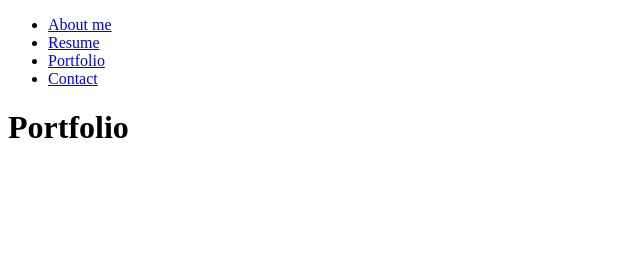
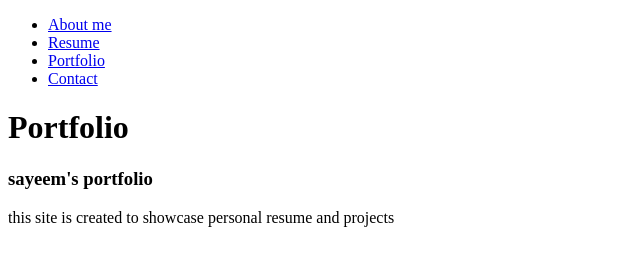
Before and after one commit to sayeems/gatsbyportfolio, a Gatsby site: page /portfolio in a window 1280 px wide. Shown: the whole page, without its empty margins (0-640 px from the left). Built offline with nearby package versions, Linux system fonts and the light colour scheme; Gatsby itself is replaced by a stand-in of ours.

Commit message:
added the test siteMetadata

```diff
--- a/gatsby-config.js
+++ b/gatsby-config.js
@@ -6,5 +6,14 @@
 
 module.exports = {
   /* Your site config here */
-  plugins: [],
+  siteMetadata: {
+    title: "sayeem's portfolio",
+    description:
+      "this site is created to showcase personal resume and projects",
+  },
+  plugins: [
+    `gatsby-plugin-image`,
+    `gatsby-plugin-sharp`,
+    `gatsby-transformer-sharp`,
+  ],
 }
--- a/src/components/Layout.js
+++ b/src/components/Layout.js
@@ -1,5 +1,6 @@
 import React from 'react'
 import Leftbar from './Leftbar'
+import "../assets/css/main.css"
 
 const Layout = ({children}) => {
   return (
--- a/src/pages/portfolio/index.js
+++ b/src/pages/portfolio/index.js
@@ -1,10 +1,29 @@
-import React from 'react'
-import Layout from '../../components/Layout'
+import React from "react"
+import Layout from "../../components/Layout"
+import { useStaticQuery, graphql } from "gatsby"
+
+const portfolioQuery = graphql`
+  {
+    site {
+      siteMetadata {
+        title
+        description
+      }
+    }
+  }
+`
 
 function Portfolio() {
+  const {
+    site: {
+      siteMetadata: { description, title },
+    },
+  } = useStaticQuery(portfolioQuery)
   return (
     <Layout>
-        <h1>Portfolio</h1>
+      <h1>Portfolio</h1>
+      <h3>{title}</h3>
+      <p>{description}</p>
     </Layout>
   )
 }
```
Also changed, not shown: package.json (+6 -1 lines), src/assets/css/main.css (added), 1 other file.
